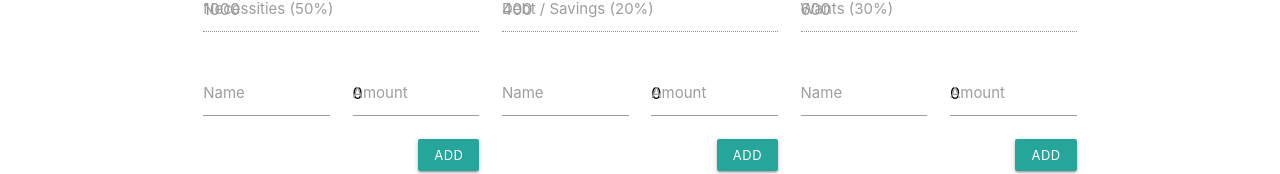
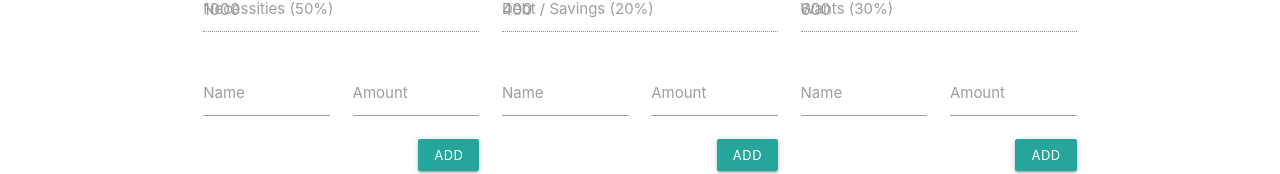
Before and after one commit to joshuaherrera/go-budget, a React (Create React App) app in the folder client/: page / in a window 1280 px wide. Shown: the part 217-391 px from the top of the page. Built offline with nearby package versions, Linux system fonts and the light colour scheme.

Commit message:
added logic to update budget items list

```diff
--- a/client/src/components/BudgetCol.js
+++ b/client/src/components/BudgetCol.js
@@ -9,6 +9,10 @@ const BudgetCol = ({ budgetAmt, colName, idName, perc }) => {
     { name: "Hulu", amount: 1.99 },
   ]);
   const [remAmt, setRemAmt] = useState(799.98);
+
+  const submitNewBudgetItem = (item) => {
+    setItemsMap(itemsMap.concat(item));
+  };
 
   return (
     <>
@@ -27,7 +31,7 @@ const BudgetCol = ({ budgetAmt, colName, idName, perc }) => {
             disabled
           />
         </div>{" "}
-        <BudgetItem />
+        <BudgetItem addItem={submitNewBudgetItem} />
         <ItemList itemsMap={itemsMap} />
         <div class=" col s12">
           <BudgetRemaining listName={colName} remAmt={remAmt} />
--- a/client/src/components/BudgetItem.js
+++ b/client/src/components/BudgetItem.js
@@ -1,17 +1,25 @@
 import React, { useState } from "react";
 
 const BudgetItem = ({ addItem }) => {
-  const [item, setItem] = useState({ title: "", amount: 0 });
+  const [item, setItem] = useState({ name: "", amount: "" });
+
+  const newItem = (event) => {
+    event.preventDefault();
+    addItem(item);
+    setItem({ name: "", amount: "" });
+  };
+
   return (
     <>
+      <form onSubmit={newItem}>
         <div class="input-field col s6">
           <label for="budget">Name</label>
           <input
-          name="title"
+            name="name"
             id="budget"
             type="text"
             class="validate"
-          value={item.title}
+            value={item.name}
             onChange={({ target }) =>
               setItem({ ...item, [target.name]: target.value })
             }
@@ -38,6 +46,7 @@ const BudgetItem = ({ addItem }) => {
             Add
           </button>
         </div>
+      </form>
     </>
   );
 };
```
Lines whose indentation alone changed are shown as unchanged.
